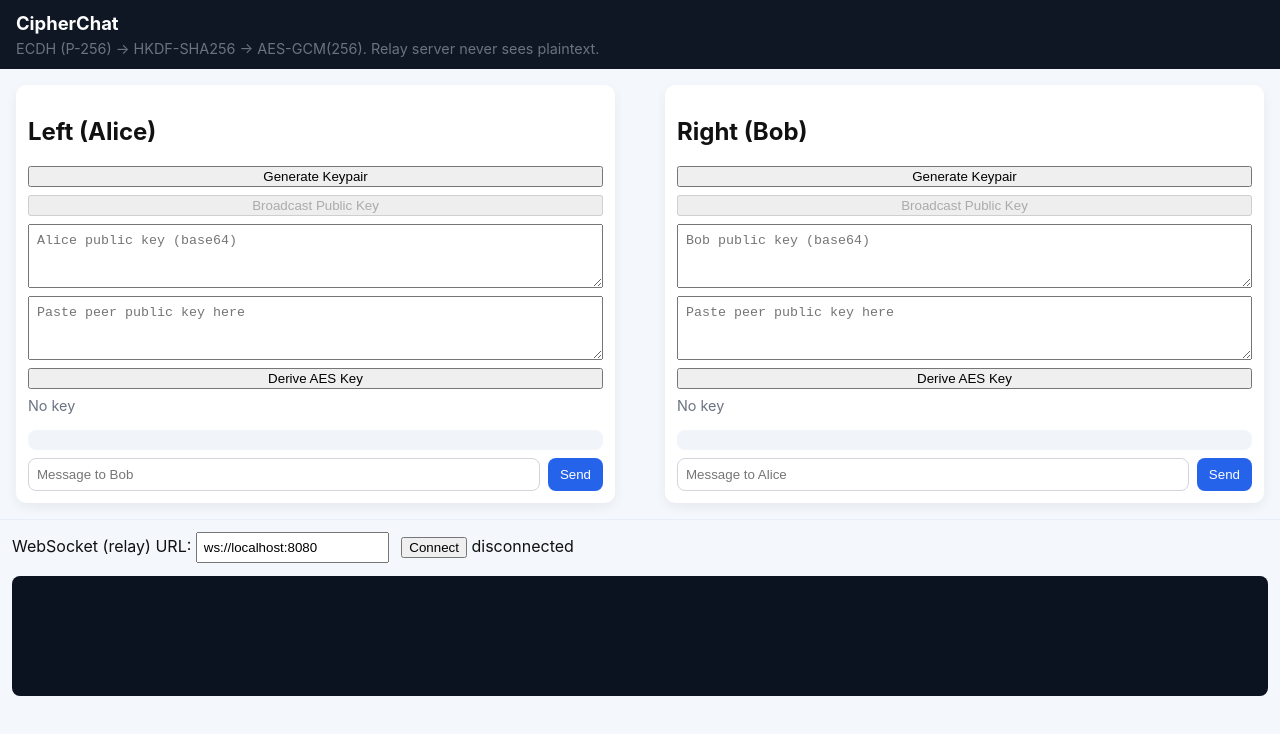
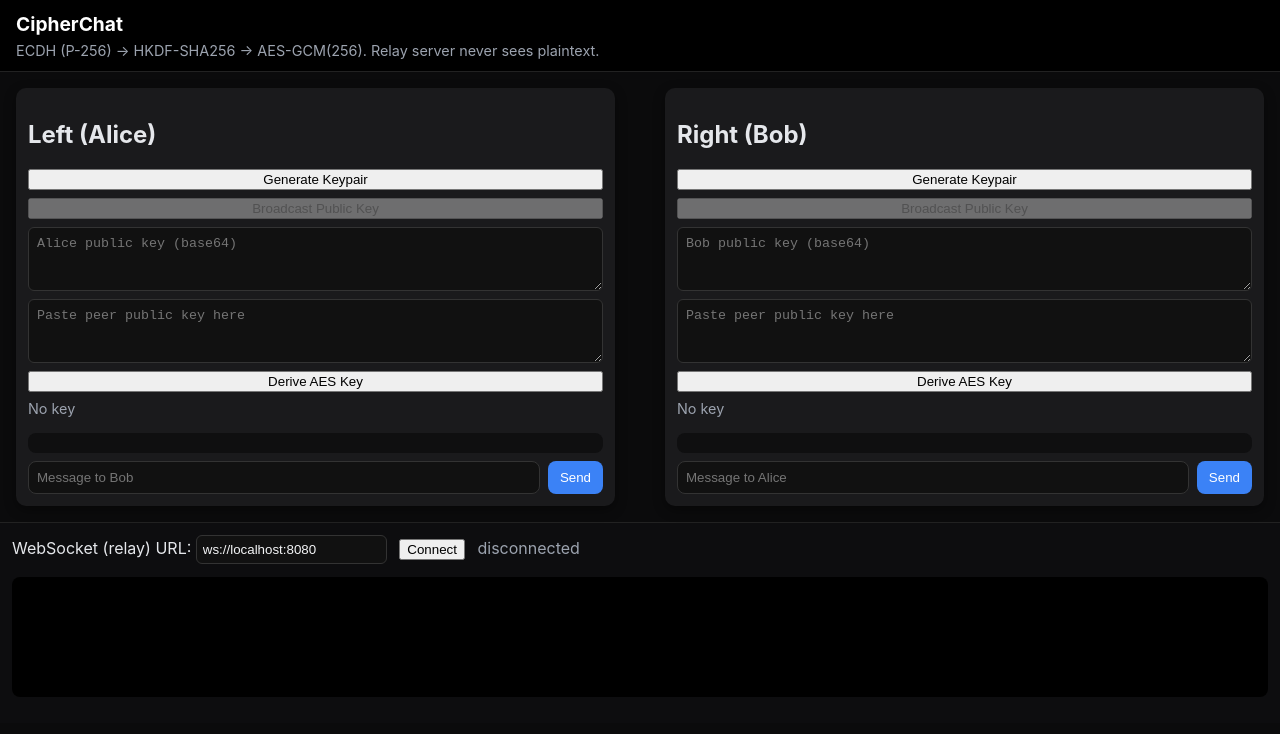
Before and after one commit to Namoj-design/AES-Project, a plain HTML site: page client/index.html in a window 1280 px wide. Drawn offline with Linux system fonts and the light colour scheme.

Commit message:
new eidt

```diff
--- a/client/style.css
+++ b/client/style.css
@@ -1,26 +1,188 @@
-:root{
-  --bg:#f4f7fb; --card:#ffffff; --muted:#6b7280; --accent:#2563eb;
-  --left:#dbeafe; --right:#fee2e2;
+:root {
+  --bg: #0b0b0c;              /* Main page background */
+  --card: #1a1a1c;            /* Chat panels */
+  --muted: #9ca3af;           /* Muted text color */
+  --accent: #3b82f6;          /* Button blue */
+  --left: #1e3a8a;            /* Alice bubble */
+  --right: #581c87;           /* Bob bubble */
+  --bubble-text: #f3f4f6;     /* Light text on bubbles */
 }
-*{box-sizing:border-box}
-body{margin:0;font-family:Inter,system-ui,Segoe UI,Roboto,Arial;background:var(--bg);color:#111}
-header{padding:12px 16px;background:#0f1724;color:#fff}
-header h1{margin:0;font-size:1.15rem}
-header p{margin:6px 0 0;color:var(--muted);font-size:0.9rem}
-.layout{display:flex;gap:16px;padding:16px;flex-wrap:wrap;justify-content:space-between}
-.panel{background:var(--card);border-radius:10px;padding:12px;box-shadow:0 4px 12px rgba(0,0,0,0.06);width:48%;min-width:320px;display:flex;flex-direction:column}
-.controls{display:flex;flex-direction:column;gap:8px;margin-bottom:8px}
-.controls textarea{height:64px;font-family:monospace;padding:8px;resize:vertical}
-.controls input{padding:8px}
-.status{font-size:0.9rem;color:var(--muted)}
-.chat{flex:1;background:#f1f5f9;padding:10px;border-radius:8px;overflow:auto;display:flex;flex-direction:column;gap:6px;margin:8px 0}
-.bubble{padding:8px 12px;border-radius:14px;max-width:78%;word-wrap:break-word}
-.bubble.left{align-self:flex-end;background:var(--left)}
-.bubble.right{align-self:flex-start;background:var(--right)}
-.composer{display:flex;gap:8px}
-.composer input{flex:1;padding:8px;border-radius:8px;border:1px solid #d1d5db}
-.composer button{padding:8px 12px;border-radius:8px;border:0;background:var(--accent);color:#fff;cursor:pointer}
-.console{padding:12px;border-top:1px solid #e6eef8}
-.console input{padding:6px;margin-right:8px}
-pre#log{height:120px;overflow:auto;background:#0b1220;color:#c7d2fe;padding:10px;border-radius:8px}
-@media (max-width:900px){ .panel{width:100%} .layout{padding:12px} }
+
+* {
+  box-sizing: border-box;
+}
+
+body {
+  margin: 0;
+  font-family: Inter, system-ui, "Segoe UI", Roboto, Arial;
+  background: var(--bg);
+  color: #e5e7eb;
+}
+
+header {
+  padding: 12px 16px;
+  background: #000;
+  color: #fff;
+  border-bottom: 1px solid #222;
+}
+
+header h1 {
+  margin: 0;
+  font-size: 1.2rem;
+}
+
+header p {
+  margin: 6px 0 0;
+  color: var(--muted);
+  font-size: 0.9rem;
+}
+
+.layout {
+  display: flex;
+  gap: 16px;
+  padding: 16px;
+  flex-wrap: wrap;
+  justify-content: space-between;
+}
+
+.panel {
+  background: var(--card);
+  border-radius: 10px;
+  padding: 12px;
+  box-shadow: 0 4px 12px rgba(0, 0, 0, 0.4);
+  width: 48%;
+  min-width: 320px;
+  display: flex;
+  flex-direction: column;
+}
+
+.controls {
+  display: flex;
+  flex-direction: column;
+  gap: 8px;
+  margin-bottom: 8px;
+}
+
+.controls textarea {
+  height: 64px;
+  font-family: monospace;
+  padding: 8px;
+  resize: vertical;
+  background: #111;
+  color: #f3f4f6;
+  border: 1px solid #333;
+  border-radius: 6px;
+}
+
+.controls input {
+  padding: 8px;
+  background: #111;
+  color: #e5e7eb;
+  border: 1px solid #333;
+  border-radius: 6px;
+}
+
+.status {
+  font-size: 0.9rem;
+  color: var(--muted);
+}
+
+.chat {
+  flex: 1;
+  background: #0f0f10;
+  padding: 10px;
+  border-radius: 8px;
+  overflow-y: auto;
+  display: flex;
+  flex-direction: column;
+  gap: 6px;
+  margin: 8px 0;
+}
+
+.bubble {
+  padding: 8px 12px;
+  border-radius: 14px;
+  max-width: 78%;
+  word-wrap: break-word;
+  color: var(--bubble-text);
+  box-shadow: 0 0 6px rgba(255, 255, 255, 0.05);
+}
+
+.bubble.left {
+  align-self: flex-end;
+  background: var(--left);
+}
+
+.bubble.right {
+  align-self: flex-start;
+  background: var(--right);
+}
+
+.composer {
+  display: flex;
+  gap: 8px;
+}
+
+.composer input {
+  flex: 1;
+  padding: 8px;
+  border-radius: 8px;
+  border: 1px solid #333;
+  background: #111;
+  color: #f3f4f6;
+}
+
+.composer button {
+  padding: 8px 12px;
+  border-radius: 8px;
+  border: 0;
+  background: var(--accent);
+  color: #fff;
+  cursor: pointer;
+  font-weight: 500;
+  transition: background 0.2s;
+}
+
+.composer button:hover {
+  background: #2563eb;
+}
+
+.console {
+  padding: 12px;
+  border-top: 1px solid #222;
+  background: #0d0d0f;
+}
+
+.console input {
+  padding: 6px;
+  margin-right: 8px;
+  background: #111;
+  color: #f3f4f6;
+  border: 1px solid #333;
+  border-radius: 6px;
+}
+
+#ws-status {
+  margin-left: 8px;
+  color: var(--muted);
+}
+
+pre#log {
+  height: 120px;
+  overflow: auto;
+  background: #000;
+  color: #00ff99;
+  padding: 10px;
+  border-radius: 8px;
+  font-family: monospace;
+  font-size: 0.85rem;
+}
+
+@media (max-width: 900px) {
+  .panel {
+    width: 100%;
+  }
+  .layout {
+    padding: 12px;
+  }
+}
```
